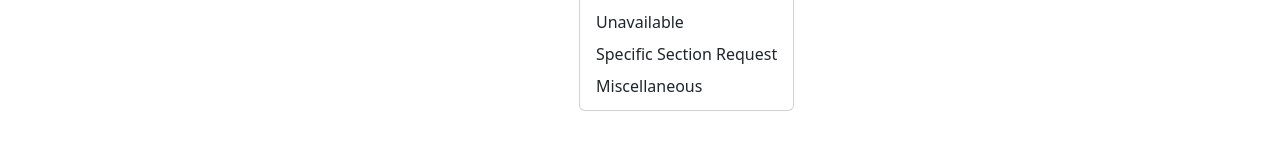
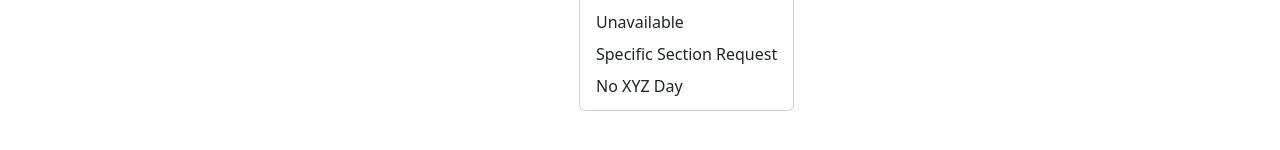
Before and after one commit to jothplayz/my-app, a React (Create React App) app: page /add in a window 1280 px wide. Both pictures are taken after a click on the button "Select...". Shown: the part 272-422 px from the top of the page. Built offline with nearby package versions, Linux system fonts and the light colour scheme; no server answers.

Commit message:
All pages done

```diff
--- a/src/pages/addrequirement.js
+++ b/src/pages/addrequirement.js
@@ -82,6 +82,14 @@ function FirstReqPage() {
                   value="2hrs 15mins"
                 />
                 <label htmlFor="2hrs15mins"> 2hrs 15mins</label>
+              </div>
+              <label htmlFor="class">Would you also like a normal class this day?</label>
+              <div>
+                <input type="radio" id="yes" name="normal-class" value="yes" />
+                <label htmlFor="yes"> Yes</label>
+                <br></br>
+                <input type="radio" id="no" name="normal-class" value="no" />
+                <label htmlFor="no"> No</label>
               </div>
               <br></br>
               <button type="button" onClick={() => setSelectedOption(null)}>
@@ -265,8 +273,22 @@ function FirstReqPage() {
             </form>
           </div>
         );
-      case "miscellaneous":
-        return <h1>Miscellaneous Requirements</h1>;
+      case "No-XYZ":
+        return (
+          <div className="App-header">
+            <header>
+              <h1>What day do you not want XYZ?</h1>
+            </header>
+            <form>
+              <input
+                type="datetime-local"
+                id="Time"
+                name="Time"
+                onChange={(e) => setSelectedOption(e.target.value)}
+              ></input>
+            </form>
+          </div>
+        );
       default:
         //The first screen the user sees when selecting add a requirement
         return (
@@ -288,8 +310,8 @@ function FirstReqPage() {
                 <Dropdown.Item eventKey="specific-section">
                   Specific Section Request
                 </Dropdown.Item>
-                <Dropdown.Item eventKey="miscellaneous">
-                  Miscellaneous
+                <Dropdown.Item eventKey="No-XYZ">
+                  No XYZ Day
                 </Dropdown.Item>
               </DropdownButton>
             </div>
```
